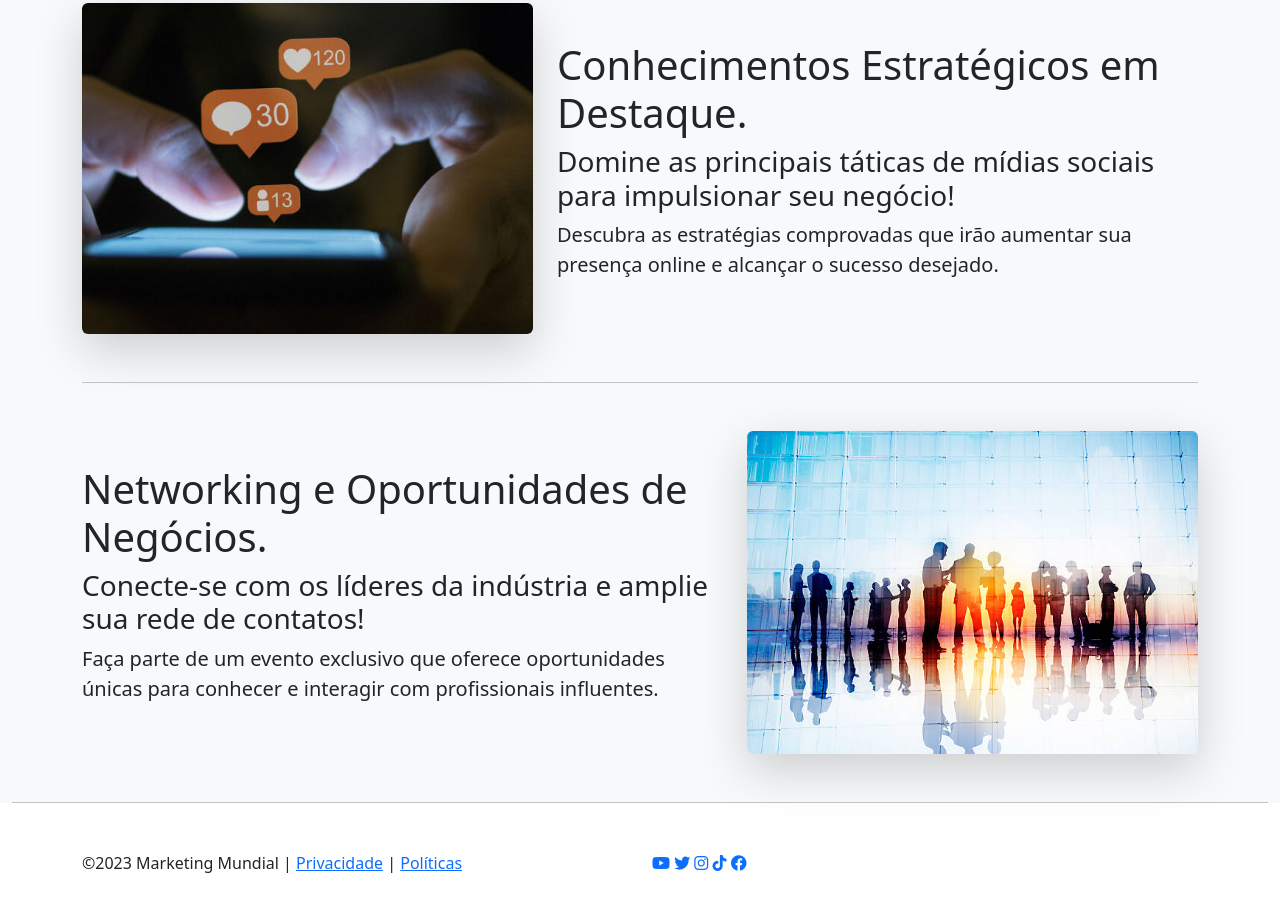
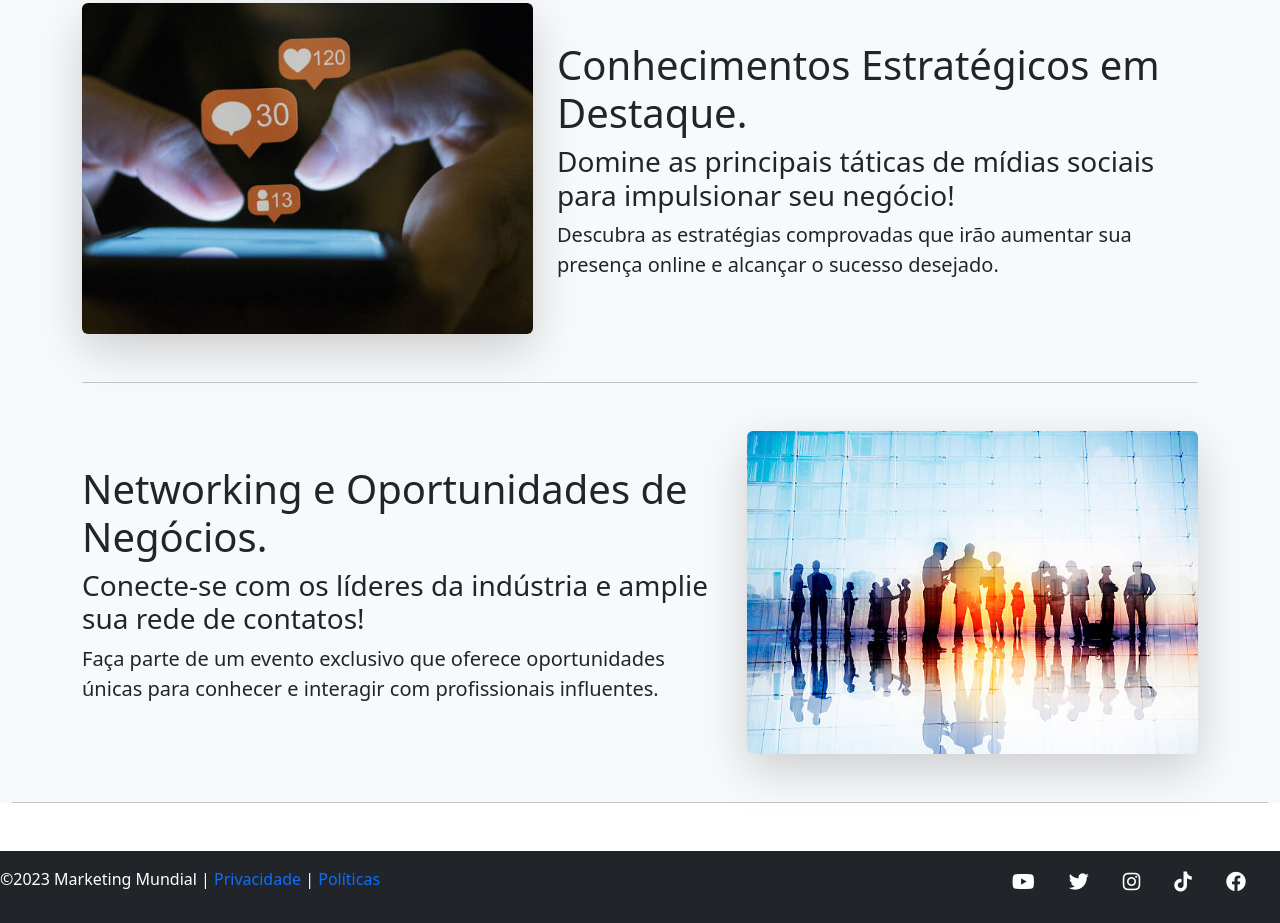
Before and after one commit to WinkWnk/projeto_boodstrap, a plain HTML site: page index.html in a window 1280 px wide. Shown: the part 1416-2339 px from the top of the page. Before the commit the page ends 2307 px from the top, so only its background shows below. Drawn offline with nearby package versions, Linux system fonts and the light colour scheme.

Commit message:
Finalizado bootstrap 1

```diff
--- a/css/estilo.css
+++ b/css/estilo.css
@@ -11,3 +11,4 @@
 .w-500{
     width: 500px;
 }
+.social i:hover{color:#0d6efd; transform:scale(1.5); transform: rotate(20deg);}
--- a/index.html
+++ b/index.html
@@ -4,7 +4,6 @@
     <meta charset="UTF-8">
     <meta name="viewport" content="width=device-width, initial-scale=1.0">
     <link rel="stylesheet" href="	https://cdn.jsdelivr.net/npm/bootstrap@5.3.0/dist/css/bootstrap.min.css">
-
     <link rel="stylesheet" href="https://cdnjs.cloudflare.com/ajax/libs/font-awesome/6.4.0/css/all.min.css">
 
     <link rel="stylesheet" href="css/estilo.css
@@ -158,25 +157,27 @@
 
     </main>
 
-    <footer class="container">
-      <section class="row d-flex">
+    <footer class="container-footer bg-dark text-white py-3">
+      <section class="row">
 
-        <div class="col-md-6">
-          <p>&copy;2023 Marketing Mundial | <a href="#">Privacidade</a> | <a href="#">Políticas</a> </p>
+        <div class="col-md-9">
+          <p>&copy;2023 Marketing Mundial | <a href="#" class="text-decoration-none">Privacidade</a> | <a href="#" class="text-decoration-none">Políticas</a></p>
         </div>
 
+        <div class="col-md-3">
           <!-- Ícones redes sociais -->
-        <div class="col-md-6">
-            <a href="#"><i class="fa-brands fa-youtube"></i></a>
-            <a href="#"><i class="fa-brands fa-twitter"></i></a>
-            <a href="#"><i class="fa-brands fa-instagram"></i></a>
-            <a href="#"><i class="fa-brands fa-tiktok"></i></a>
-            <a href="#"><i class="fa-brands fa-facebook"></i></a>
+          <div class="fs-5 d-flex justify-content-evenly social" >
+            <a href="#" class="text-white"><i class="fa-brands fa-youtube"></i></a>
+            <a href="#" class="text-white"><i class="fa-brands fa-twitter"></i></a>
+            <a href="#" class="text-white"><i class="fa-brands fa-instagram"></i></a>
+            <a href="#" class="text-white"><i class="fa-brands fa-tiktok"></i></a>
+            <a href="#" class="text-white"><i class="fa-brands fa-facebook"></i></a>
+          </div>
         </div>
 
       </section>
     </footer>
 
-    <script src="	https://cdn.jsdelivr.net/npm/bootstrap@5.3.0/dist/js/bootstrap.bundle.min.js"></script>
+    <script src="https://cdn.jsdelivr.net/npm/bootstrap@5.3.0/dist/js/bootstrap.bundle.min.js"></script>
 </body>
 </html>
```
